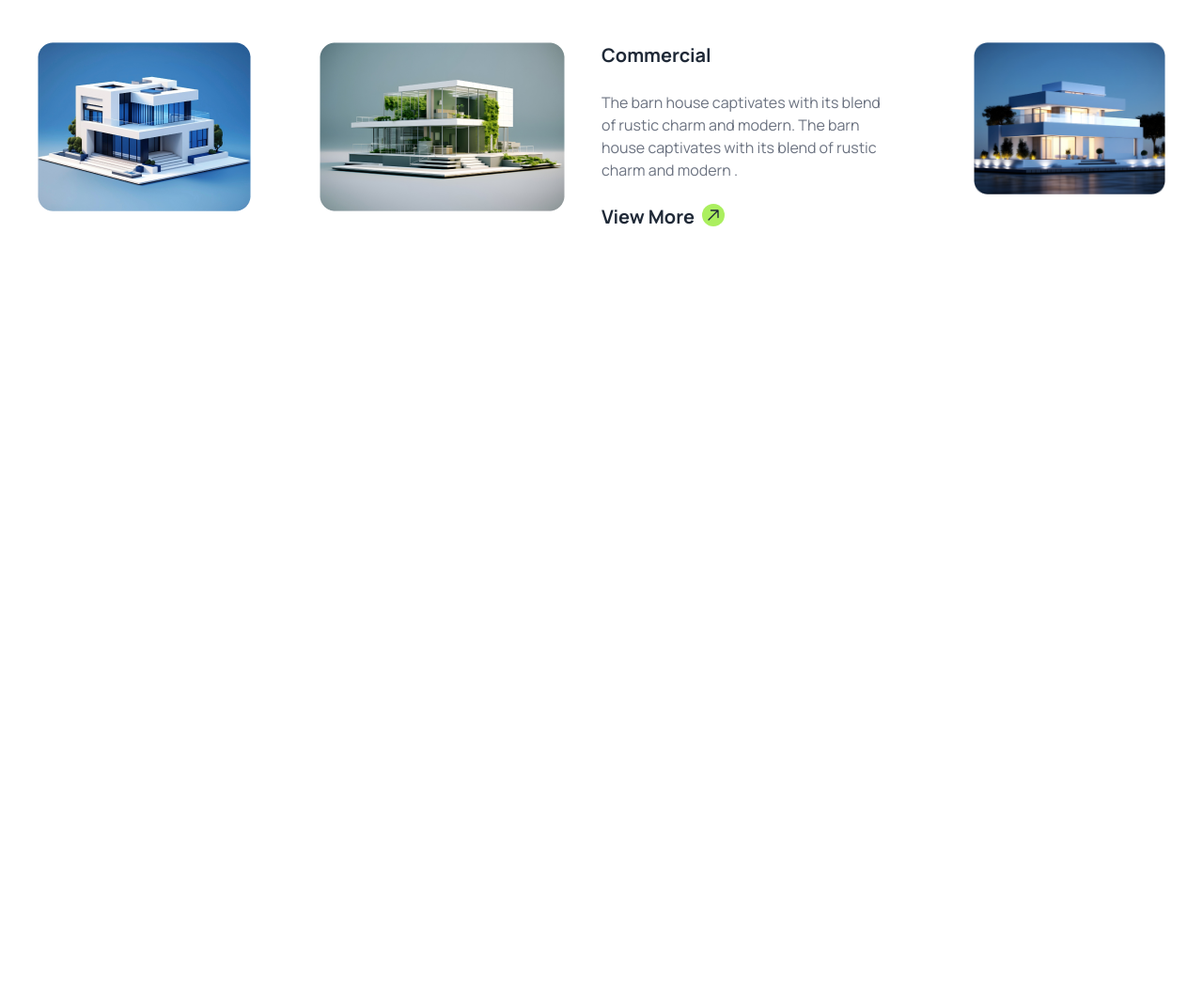
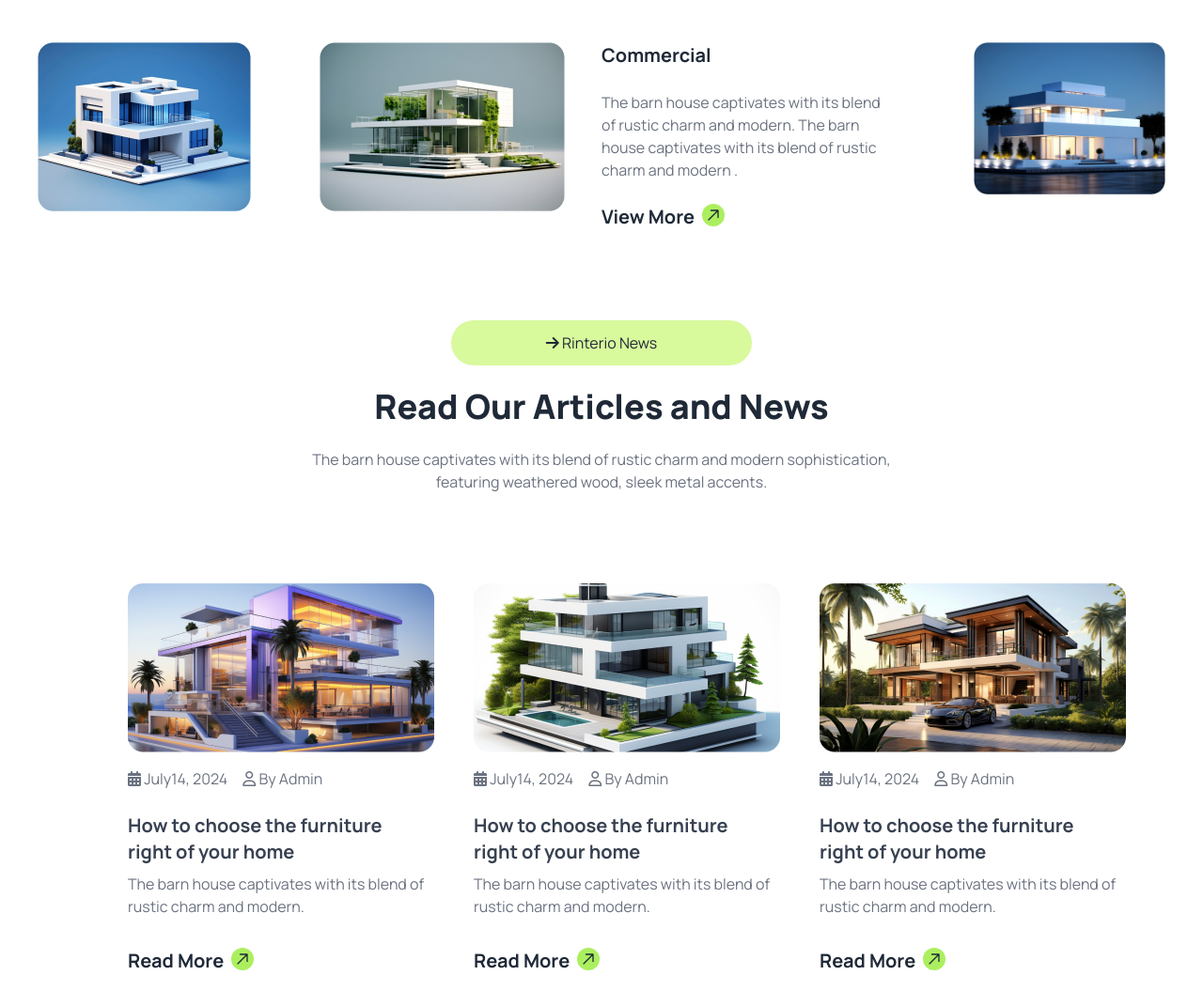
Before and after one commit to adian-999/Assignment-3, a plain HTML site: page index.html in a window 1280 px wide. Shown: the part 3011-4082 px from the top of the page at 94% size. Before the commit the page ends 3256 px from the top, so only its background shows below. Drawn offline with nearby package versions, Linux system fonts and the light colour scheme.

Commit message:
section-5 added

```diff
--- a/index.html
+++ b/index.html
@@ -219,7 +219,7 @@
              </div>
           </section>
           <!-- section-4 -->
-           <section class="mt-24">
+           <section class="mt-24 mb-24">
              <p class="bg-lime-200 rounded-3xl p-3 text-center w-80 mx-auto"><i class="fa-sharp-duotone fa-solid fa-arrow-right"></i> Explore our Latest works</p>
              <br>
              <h1 class="text-3xl lg:text-4xl font-extrabold text-center">Our Latest Portfolio </h1>
@@ -273,6 +273,80 @@
 
              </div>
            </section>
+           <!-- section-5 -->
+            <section class="mt-24 mb-24">
+                <p class="bg-lime-200 rounded-3xl p-3 text-center w-80 mx-auto"><i class="fa-sharp-duotone fa-solid fa-arrow-right"></i> Rinterio News</p>
+                <br>
+                <h1 class="text-3xl lg:text-4xl font-extrabold text-center"> Read Our Articles and News</h1>
+                <br>
+                <p class="text-gray-500 text-center">The barn house captivates with its blend of rustic charm and modern sophistication, <br> featuring weathered wood, sleek metal accents.</p>
+
+                <!-- card container -->
+
+                <div class="mt-24 grid grid-cols-1 md:grid-cols-2 lg:grid-cols-3 lg:ml-24 ">
+                    <!-- card-1 -->
+                     <div>
+                        <img src="assets/article1.png" alt="">
+                        <div class="flex gap-4 text-gray-500 mt-4">
+                            <p class=""><i class="fa-solid fa-calendar-days"></i> July14, 2024 </p>
+                            <p><i class="fa-regular fa-user"></i> By Admin</p>
+                        </div>
+                        <br>
+                        <h3 class="text-xl font-bold mb-2 text-gray-700">How to choose the furniture <br> right of your home</h3>
+
+                        <p class="text-gray-500 mb-2">
+                            The barn house captivates with its blend of <br> rustic charm and modern.
+                        </p>
+                        <br>
+
+                        <a class="font-bold text-xl flex gap-2" href="">Read More <svg xmlns="http://www.w3.org/2000/svg" fill="none" viewBox="0 0 24 24" stroke-width="2" stroke="currentColor" class="size-6 bg-[#ABEF5F] rounded-full p-1">
+                            <path stroke-linecap="round" stroke-linejoin="round" d="m4.5 19.5 15-15m0 0H8.25m11.25 0v11.25" />
+                          </svg> </a>
+                     </div>
+                     <!-- card-2 -->
+                     <div>
+                        <img src="assets/article2.png" alt="">
+                        <div class="flex gap-4 text-gray-500 mt-4">
+                            <p class=""><i class="fa-solid fa-calendar-days"></i> July14, 2024 </p>
+                            <p><i class="fa-regular fa-user"></i> By Admin</p>
+                        </div>
+                        <br>
+                        <h3 class="text-xl font-bold mb-2 text-gray-700">How to choose the furniture <br> right of your home</h3>
+
+                        <p class="text-gray-500 mb-2">
+                            The barn house captivates with its blend of <br> rustic charm and modern.
+                        </p>
+                        <br>
+
+                        <a class="font-bold text-xl flex gap-2" href="">Read More <svg xmlns="http://www.w3.org/2000/svg" fill="none" viewBox="0 0 24 24" stroke-width="2" stroke="currentColor" class="size-6 bg-[#ABEF5F] rounded-full p-1">
+                            <path stroke-linecap="round" stroke-linejoin="round" d="m4.5 19.5 15-15m0 0H8.25m11.25 0v11.25" />
+                          </svg> </a>
+                     </div>
+                     <!-- card-3 -->
+                     <div>
+                        <img src="assets/article3.png" alt="">
+                        <div class="flex gap-4 text-gray-500 mt-4">
+                            <p class=""><i class="fa-solid fa-calendar-days"></i> July14, 2024 </p>
+                            <p><i class="fa-regular fa-user"></i> By Admin</p>
+                        </div>
+                        <br>
+                        <h3 class="text-xl font-bold mb-2 text-gray-700">How to choose the furniture <br> right of your home</h3>
+
+                        <p class="text-gray-500 mb-2">
+                            The barn house captivates with its blend of <br> rustic charm and modern.
+                        </p>
+                        <br>
+
+                        <a class="font-bold text-xl flex gap-2" href="">Read More <svg xmlns="http://www.w3.org/2000/svg" fill="none" viewBox="0 0 24 24" stroke-width="2" stroke="currentColor" class="size-6 bg-[#ABEF5F] rounded-full p-1">
+                            <path stroke-linecap="round" stroke-linejoin="round" d="m4.5 19.5 15-15m0 0H8.25m11.25 0v11.25" />
+                          </svg> </a>
+                     </div>
+
+
+
+                </div>
+            </section>
+
 
 
      </main>
```
